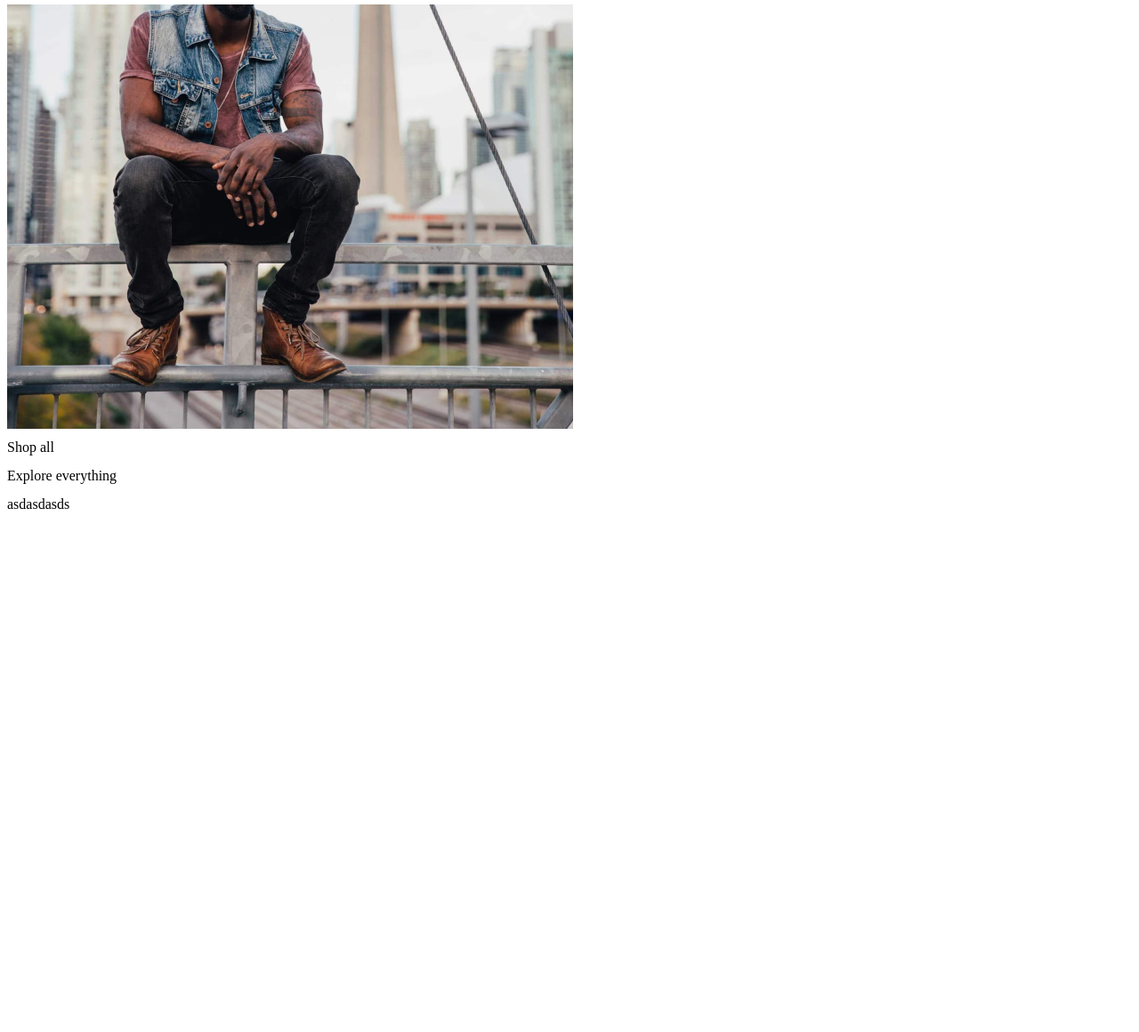
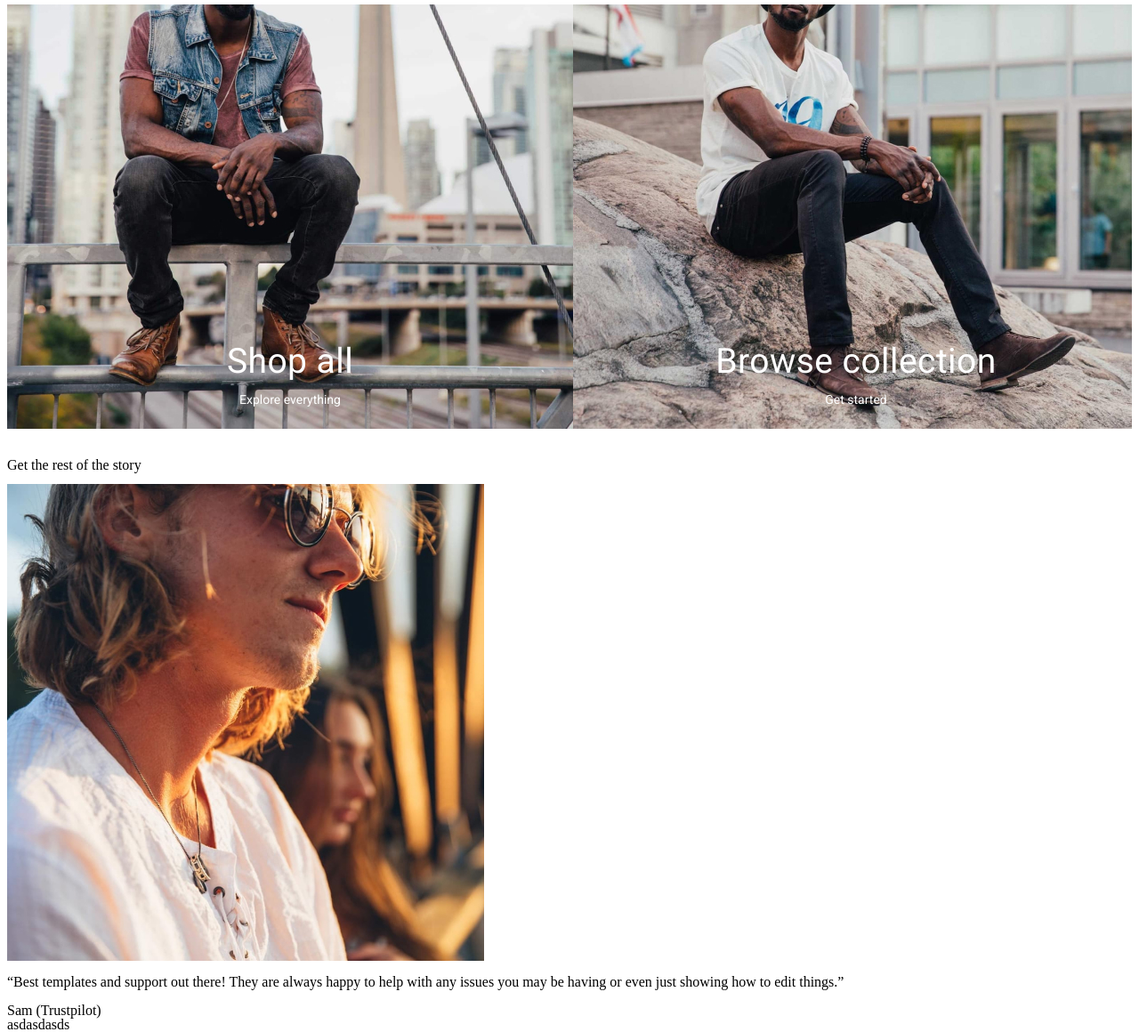
Before and after one commit to PaulDovS/pulstarPortfolio, a plain HTML site: page index.html in a window 1280 px wide. Shown: the part 1688-2848 px from the top of the page at 89% size. Before the commit the page ends 2263 px from the top, so only its background shows below. Drawn offline with Linux system fonts and the light colour scheme.

Commit message:
Вёрстка html страницы

```diff
--- a/_sourse/scss/style.scss
+++ b/_sourse/scss/style.scss
@@ -188,4 +188,37 @@
             }
         }
     }
+    .container__shop {
+        padding-bottom: 130px;
+        .container__img-shop {
+            display: flex;
+            justify-content: space-between;
+            .container__description-shop {
+                position: relative;
+                z-index: 2;
+                margin: -98px auto;
+                color: #FFFFFF;
+                h2 {
+                    font-family: 'Roboto';
+                    font-size: 39px;
+                    line-height: 44px;
+                    letter-spacing: 0.44px;
+                    text-align: center;
+                    margin: 0;
+                }
+                p {
+                    font-family: 'roboto';
+                    font-size: 14px;
+                    font-weight: 18.66px;
+                    text-align: center;
+                }
+            }
+            .first__container {
+                img {
+                    position: relative;
+                    z-index: 1;
+                }
+            }
+        }
+    }
 }
--- a/index.html
+++ b/index.html
@@ -110,8 +110,29 @@
                 <div class="container__img-shop">
                     <div class="first__container">
                         <img src="/img/main/shop/shop.jpg" alt="shop">
-                        <h2>Shop all</h2>
-                        <p>Explore everything</p>
+                        <div class="container__description-shop">
+                            <h2>Shop all</h2>
+                            <p>Explore everything</p>
+                        </div>
+                    </div>
+                    <div class="second__container">
+                        <img src="/img/main/shop/browse.jpg" alt="browse">
+                        <div class="container__description-shop">
+                            <h2>Browse collection</h2>
+                            <p>Get started</p>
+                        </div>
+                    </div>
+                </div>
+            </div>
+            <div class="container__reviews _container">
+                <h2>Get the rest of the story</h2>
+                <div class="container__reviews-real">
+                    <div class="container__img-reviews">
+                        <img src="/img/main/reviews/man.jpg" alt="man">
+                    </div>
+                    <div class="container__text-reviews">
+                        <p>“Best templates and support out there! They are always happy to help with any issues you may be having or even just showing how to edit things.”</p>
+                        <span>Sam (Trustpilot)</span>
                     </div>
                 </div>
             </div>
```
Also changed, not shown: css/style.css, img/main/reviews/man.jpg (added).
